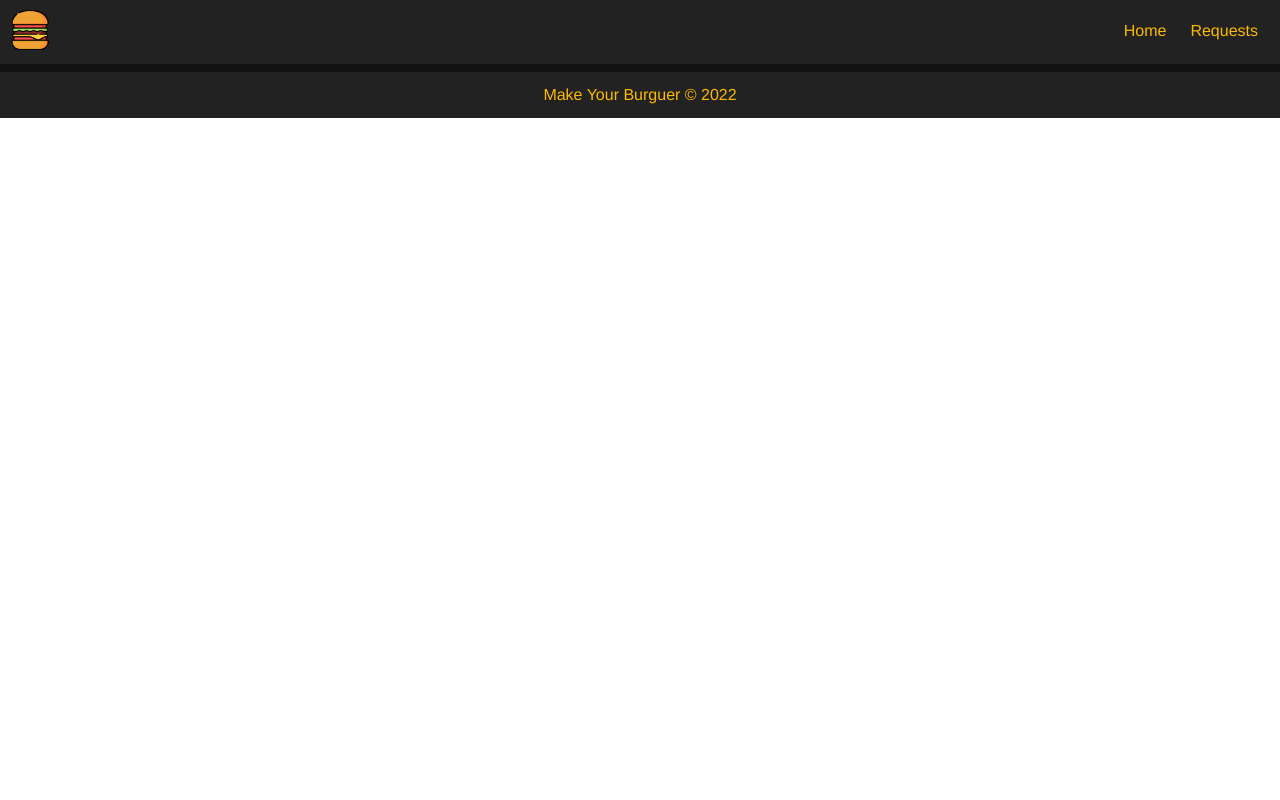
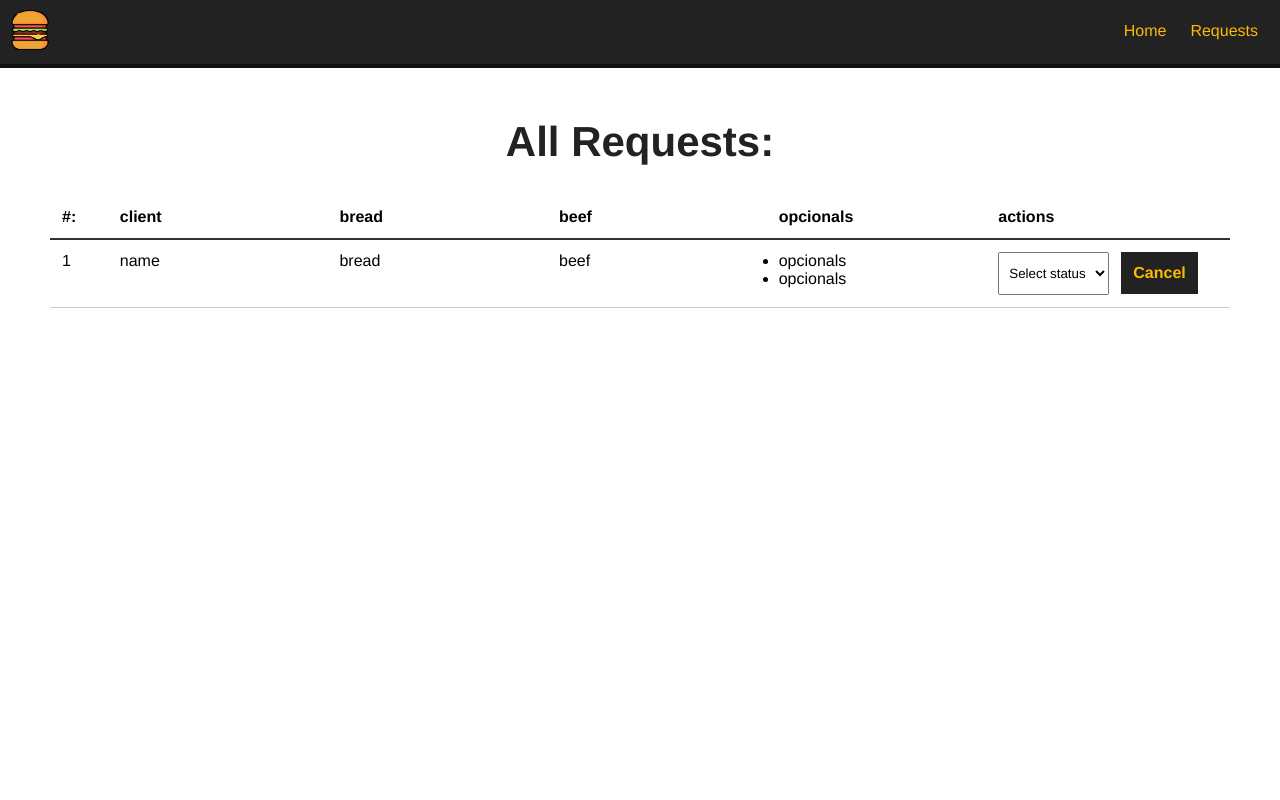
Before and after one commit to mthiagoalves/make_burguer_project_vue, a Vue app: page /requests in a window 1280 px wide. Shown: the top 800 px of the page. Built offline with nearby package versions, Linux system fonts and the light colour scheme.

Commit message:
feat(requestView): implement dashboard frontend

```diff
--- /dev/null
+++ b/src/components/Dashboard.vue
@@ -0,0 +1,98 @@
+<template>
+  <div id="burguer-table">
+    <div>
+      <div id="burguer-table-heading">
+        <div class="order-id">#:</div>
+        <div>client</div>
+        <div>bread</div>
+        <div>beef</div>
+        <div>opcionals</div>
+        <div>actions</div>
+      </div>
+    </div>
+    <div id="burguer-table-rows">
+      <div class="burguer-table-row">
+        <div class="order-number">1</div>
+        <div>name</div>
+        <div>bread</div>
+        <div>beef</div>
+        <div>
+          <ul>
+            <li>opcionals</li>
+            <li>opcionals</li>
+          </ul>
+        </div>
+        <div>
+          <select name="status" class="status">
+            <option value="">Select status</option>
+          </select>
+          <button class="delete-btn">Cancel</button>
+        </div>
+      </div>
+    </div>
+  </div>
+</template>
+
+<script>
+export default {
+  name: "Dashboard",
+};
+</script>
+
+<style scoped>
+#burguer-table {
+  max-width: 1200px;
+  margin: 0 auto;
+}
+
+#burguer-table-heading,
+#burguer-table-rows,
+.burguer-table-row {
+  display: flex;
+  flex-wrap: wrap;
+}
+
+#burguer-table-heading {
+  font-weight: bold;
+  padding: 12px;
+  border-bottom: 2px solid #333;
+}
+
+#burguer-table-heading div,
+.burguer-table-row div {
+  width: 19%;
+}
+
+.burguer-table-row {
+  width: 100%;
+  padding: 12px;
+  border-bottom: 1px solid #ccc;
+}
+
+#burguer-table-heading .order-id,
+.burguer-table-row .order-number {
+  width: 5%;
+}
+
+select {
+  padding: 12px 6px;
+  margin-right: 12px;
+}
+
+.delete-btn {
+  background-color: #222;
+  color: #fcba03;
+  font-weight: bold;
+  border: 2px solid #222;
+  padding: 10px;
+  font-size: 16px;
+  margin: 0 auto;
+  cursor: pointer;
+  transition: 0.5s;
+}
+
+.delete-btn:hover {
+  background-color: transparent;
+  color: #222;
+}
+</style>
--- a/src/components/Navbar.vue
+++ b/src/components/Navbar.vue
@@ -4,7 +4,7 @@
         <img :src="logo" :alt="alt" id="logo" >
     </router-link>
     <router-link to="/">Home</router-link>
-    <router-link to="/pedidos">Requests</router-link>
+    <router-link to="/requests">Requests</router-link>
   </nav>
 </template>
 
--- a/src/router/index.js
+++ b/src/router/index.js
@@ -8,12 +8,12 @@
     component: HomeView
   },
   {
-    path: '/pedidos',
-    name: 'pedidos',
+    path: '/requests',
+    name: 'requests',
     // route level code-splitting
     // this generates a separate chunk (about.[hash].js) for this route
     // which is lazy-loaded when the route is visited.
-    component: () => import(/* webpackChunkName: "about" */ '../views/PedidosView.vue')
+    component: () => import(/* webpackChunkName: "about" */ '../views/RequestsView.vue')
   }
 ]
 
--- a/src/views/PedidosView.vue
+++ /dev/null
@@ -1,5 +0,0 @@
-<template>
-  <div class="main-container">
-    <h1>PEDIDOS</h1>
-  </div>
-</template>
--- /dev/null
+++ b/src/views/RequestsView.vue
@@ -0,0 +1,17 @@
+<template>
+  <div class="main-container">
+    <h1>All Requests:</h1>
+    <Dashboard />
+  </div>
+</template>
+
+<script>
+import Dashboard from "../components/Dashboard.vue";
+export default {
+  name: "Requests",
+
+  components: {
+    Dashboard,
+  },
+};
+</script>
```
